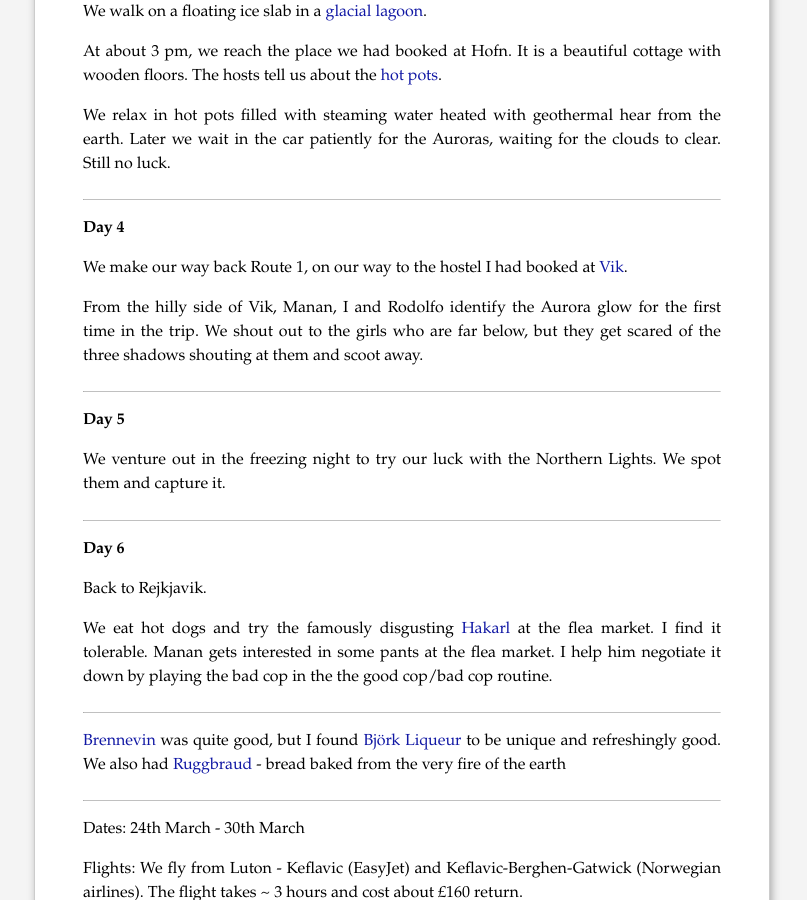
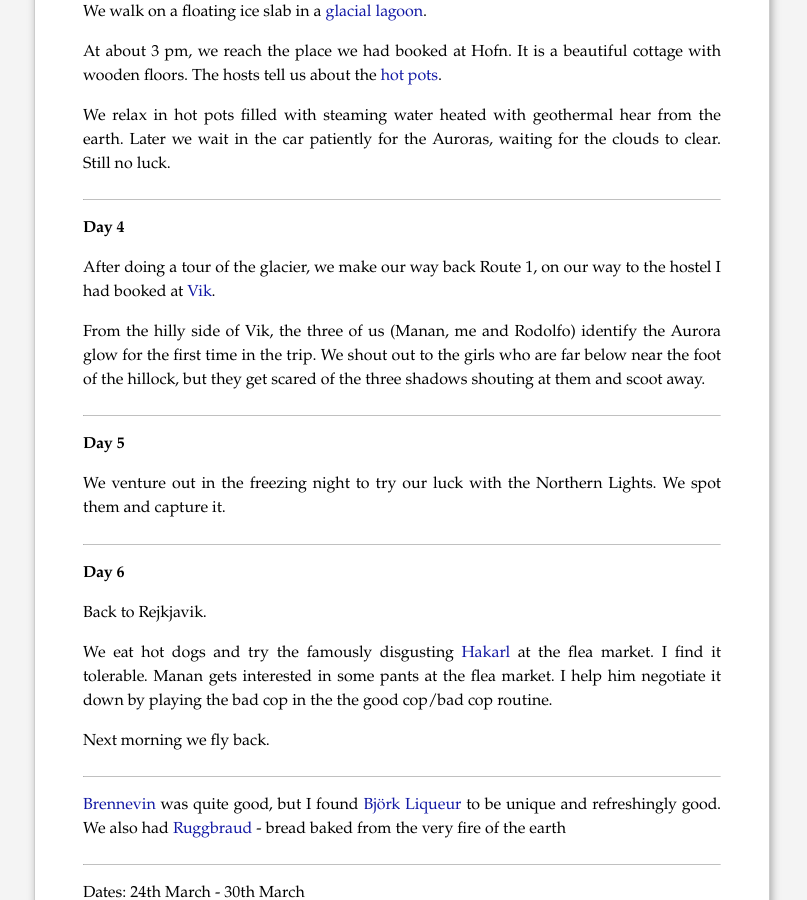
Before and after one commit to piyushahuja/piyushahuja.github.io, a Jekyll site: the page built from _posts/travel/2015-03-26-iceland.md, in a window 1280 px wide and 900 px high, scrolled down 1225 px. Shown: the whole window, without its empty margins (238-1045 px from the left). Built offline with Jekyll 4.4.1, drawn with Linux system fonts in a browser that asks for light colours; comment, search, counter and statistics services are not loaded.

```diff
--- a/_posts/travel/2015-03-26-iceland.md
+++ b/_posts/travel/2015-03-26-iceland.md
@@ -72,9 +72,12 @@ We relax in hot pots filled with steaming water heated with geothermal hear from
 
 **Day 4**
 
-We make our way back Route 1, on our way to the hostel I had booked at [Vik](https://en.wikipedia.org/wiki/V%C3%ADk_%C3%AD_M%C3%BDrdal).
 
-From the hilly side of Vik, Manan, I and Rodolfo identify the Aurora glow for the first time in the trip. We shout out to the girls who are far below, but they get scared of the three shadows shouting at them and scoot away.
+
+After doing a tour of the glacier, we make our way back Route 1, on our way to the hostel I had booked at [Vik](https://en.wikipedia.org/wiki/V%C3%ADk_%C3%AD_M%C3%BDrdal).
+
+
+From the hilly side of Vik, the three of us (Manan, me and Rodolfo) identify the Aurora glow for the first time in the trip. We shout out to the girls who are far below near the foot of the hillock, but they get scared of the three shadows shouting at them and scoot away.
 
 
 
@@ -94,6 +97,8 @@ Back to Rejkjavik.
 We eat hot dogs and try the famously disgusting [Hakarl](https://en.wikipedia.org/wiki/H%C3%A1karl) at the flea market. I find it tolerable. Manan gets interested in some pants at the flea market. I help him negotiate it down by playing the bad cop in the the good cop/bad cop routine.
 
 
+Next morning we fly back.
+
 ---------
 
 [Brennevin](https://en.wikipedia.org/wiki/Brenniv%C3%ADn) was quite good, but I found [Björk Liqueur](https://nammi.is/bjork-liqueur-50-cl.html) to be unique and refreshingly good. We also had [Ruggbraud](https://en.wikipedia.org/wiki/R%C3%BAgbrau%C3%B0) - bread baked from the very fire of the earth
```
